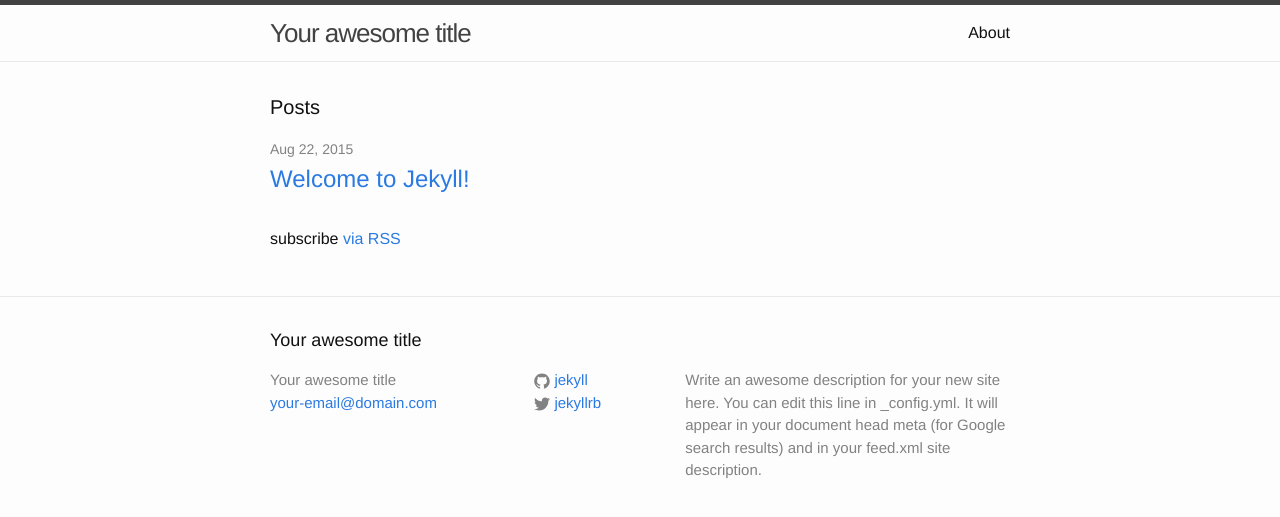
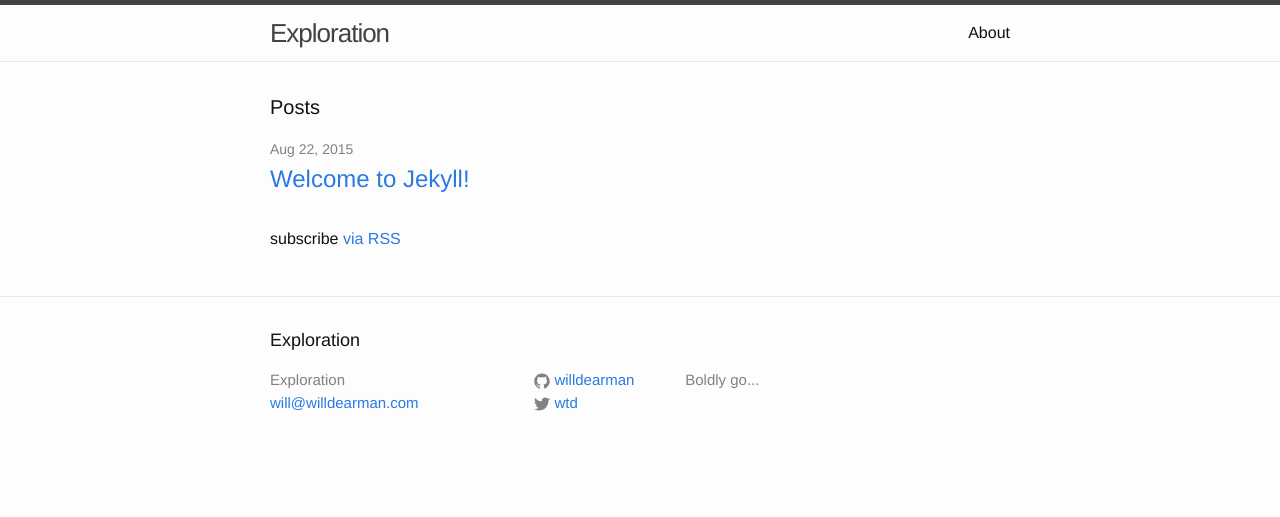
Before and after one commit to willdearman/willdearman, a Jekyll site: the page built from index.html, in a window 1280 px wide. Shown: the top 517 px of the page. Built offline with Jekyll 4.4.1, drawn with Linux system fonts in a browser that asks for light colours.

Commit message:
Updated config

```diff
--- a/_config.yml
+++ b/_config.yml
@@ -1,14 +1,12 @@
 # Site settings
-title: Your awesome title
-email: your-email@domain.com
+title: Exploration
+email: will@willdearman.com
 description: > # this means to ignore newlines until "baseurl:"
-  Write an awesome description for your new site here. You can edit this
-  line in _config.yml. It will appear in your document head meta (for
-  Google search results) and in your feed.xml site description.
-baseurl: "" # the subpath of your site, e.g. /blog/
-url: "http://yourdomain.com" # the base hostname & protocol for your site
-twitter_username: jekyllrb
-github_username:  jekyll
+  Boldly go...
+baseurl: "/willdearman/" # the subpath of your site, e.g. /blog/
+url: "http://willdearman.github.io" # the base hostname & protocol for your site
+twitter_username: wtd
+github_username:  willdearman
 
 # Build settings
 markdown: kramdown
```
